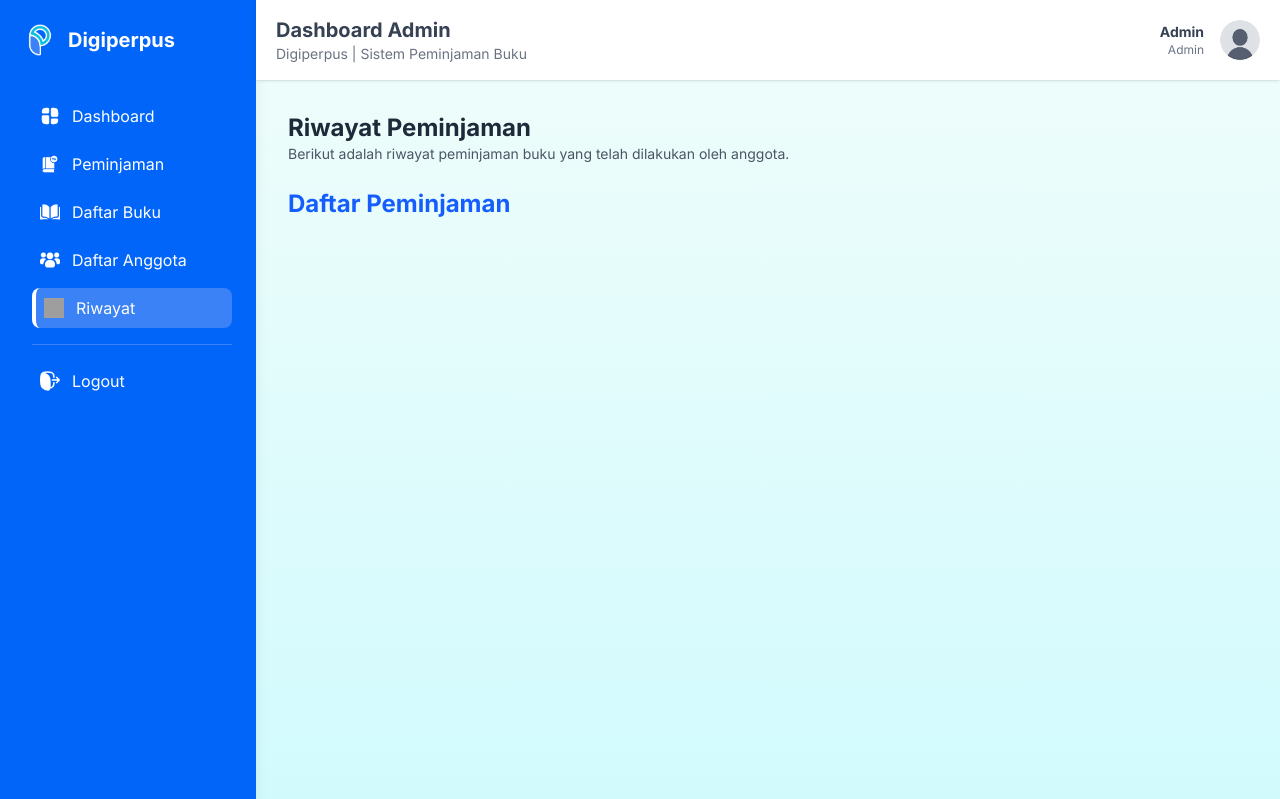
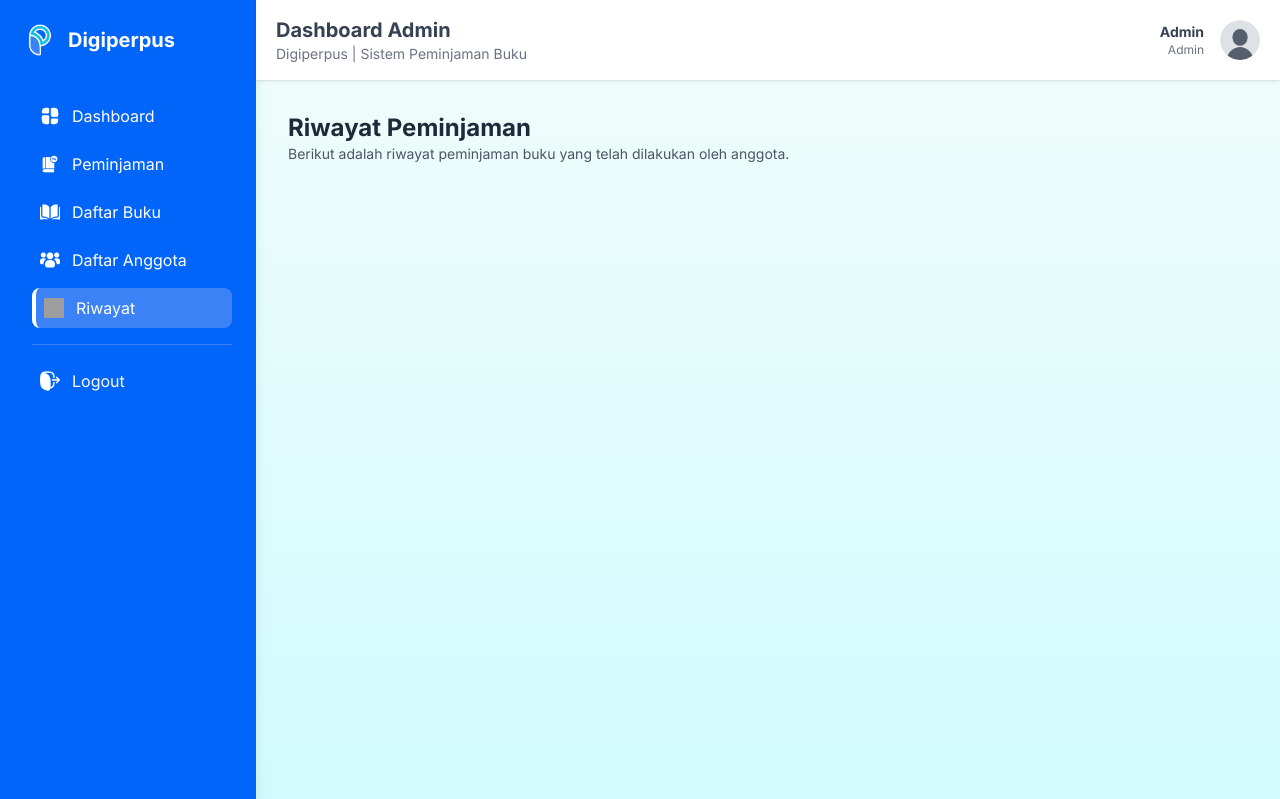
Before and after one commit to edikurniawan7/digiperpus, a PHP site: page /admin/riwayat_peminjaman.php in a window 1280 px wide. Shown: the top 799 px of the page. Run offline with PHP 8.4, Linux system fonts and the light colour scheme; style sheets or scripts are compiled from the project's sources; grey boxes are pictures that could not be loaded.

Commit message:
update riwayat

```diff
--- a/admin/riwayat_peminjaman.php
+++ b/admin/riwayat_peminjaman.php
@@ -29,9 +29,6 @@ session_start();
         <p class="text-gray-600 mb-6 text-sm">
             Berikut adalah riwayat peminjaman buku yang telah dilakukan oleh anggota.
         </p>
-        <h1 class="text-2xl font-bold text-blue-600 mb-6">
-            Daftar Peminjaman
-        </h1>
         <!-- Tabel Data  -->
 
     </main>
```
